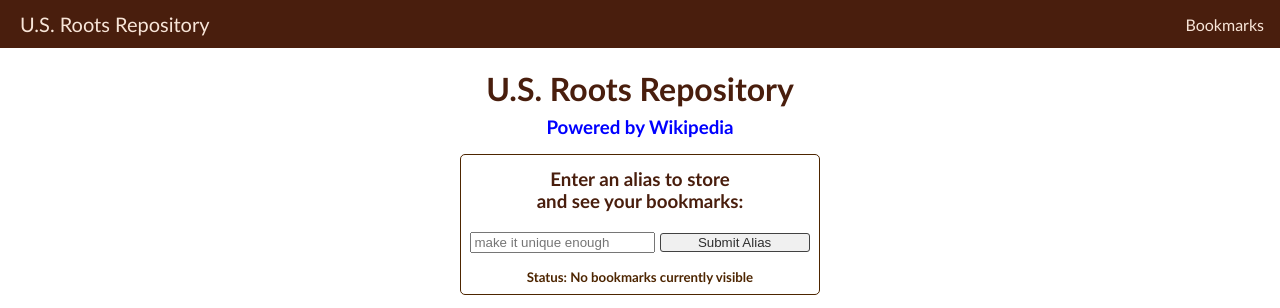
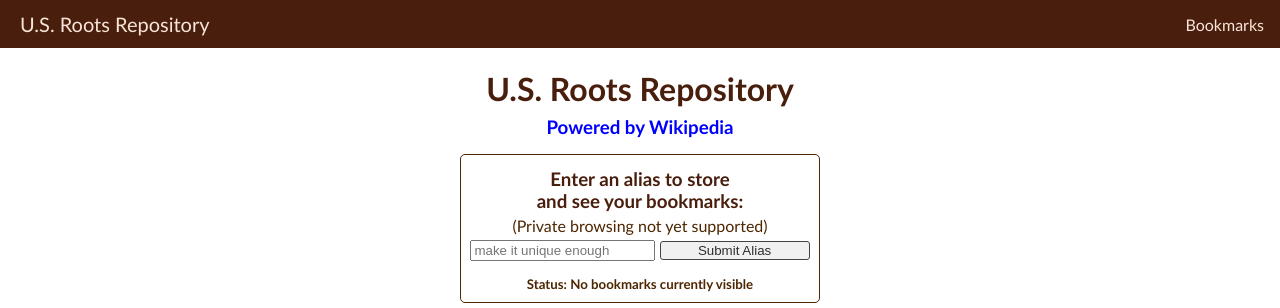
Before and after one commit to balderekjk/Capstone-US-Roots-Repository-f28, a website: page client/index.html in a window 1280 px wide. Shown: the top 308 px of the page. Drawn offline with nearby package versions, Linux system fonts and the light colour scheme; no server answers.

Commit message:
private not supported notice

```diff
--- a/client/index.html
+++ b/client/index.html
@@ -20,11 +20,13 @@
 	<div id="regions-browser" class="flex-center-rows">
 		<h1 style="margin-bottom: 0.4ch">U.S. Roots Repository</h1>
 		<h3 style="margin: 0; color: blue">Powered by Wikipedia</h3>
-		<div style="margin: 1em 0; border: 1px solid hsl(29, 100%, 15%); border-radius: 5px; padding: 1ch">
-			<h3 style="margin-top:0.4ch">Enter an alias to store<br>and see your bookmarks:</h4>
+		<div
+			style="margin: 1em 0; border: 1px solid hsl(29, 100%, 15%); border-radius: 5px; padding: 1ch; color: hsl(29, 100%, 15%)">
+			<h3 style="margin: 0.4ch 0 0 0">Enter an alias to store<br>and see your bookmarks:</h4>
+				<p style="margin: 0.4ch 0">(Private browsing not yet supported)</p>
 				<input id="alias-input" type="text" placeholder="make it unique enough">
 				<button id="alias-btn">Submit Alias</button>
-				<h5 style="margin: 2ch 0 0 0; color: hsl(29, 100%, 15%)" id="alias-success">Status: No bookmarks currently
+				<h5 style="margin: 2ch 0 0 0;" id="alias-success">Status: No bookmarks currently
 					visible</h5>
 		</div>
 		<form id="us-state-select">
```
